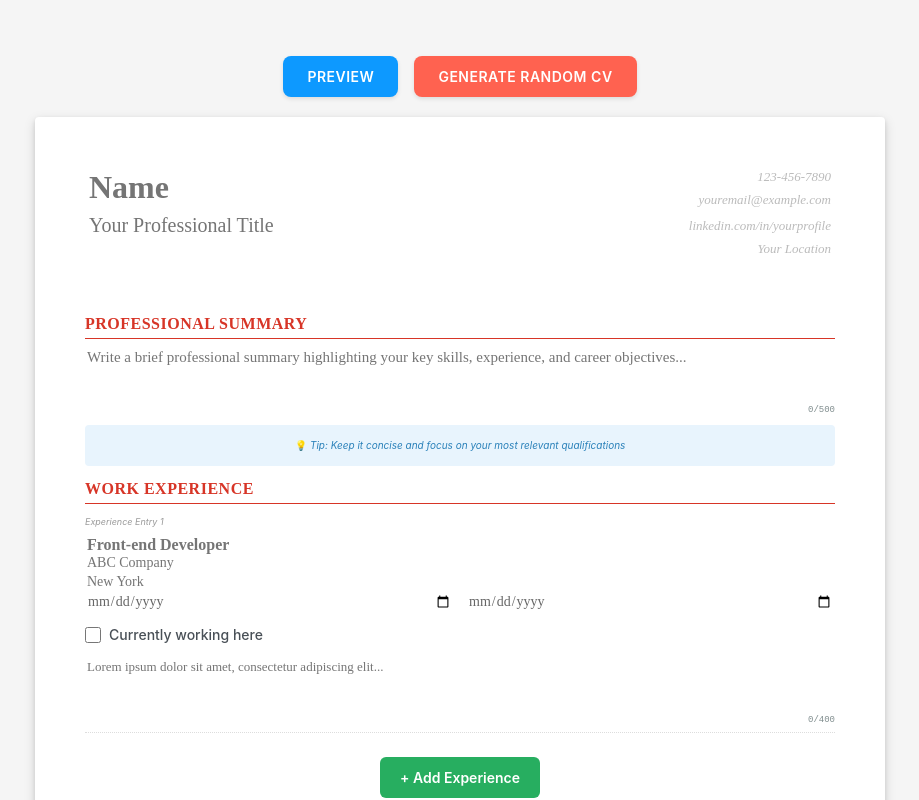
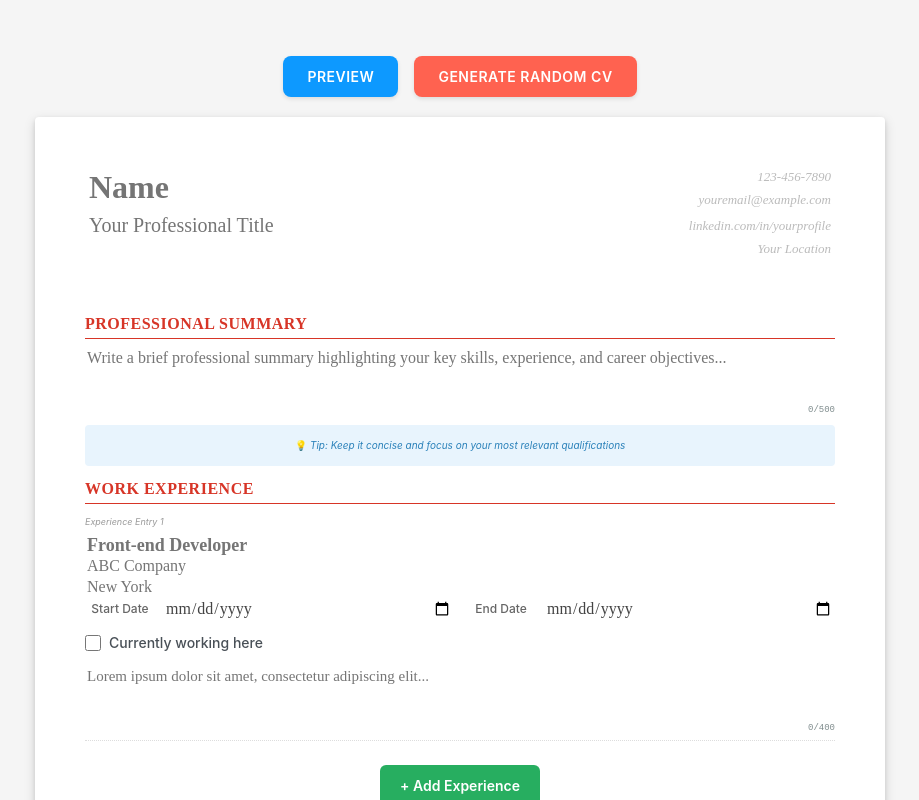
Before and after one commit to aminm19/cv-generator, a React (Vite) app: page / in a window 1280 px wide. Shown: the top 800 px of the page, without its empty margins (180-1099 px from the left). Built offline with nearby package versions, Linux system fonts and the light colour scheme; what @react-pdf/renderer would draw is missing.

Commit message:
Adjust styles for readability and add date labels
Increase font size

```diff
--- a/src/components/InputField.css
+++ b/src/components/InputField.css
@@ -5,6 +5,22 @@
 
 .input-label {
   display: none; /* Hide labels for more resume-like appearance */
+}
+
+.input-field.show-label {
+  display: flex;
+  align-items: center;
+  gap: 8px;
+}
+
+.input-field.show-label .input-label {
+  display: block;
+  font-size: 12px;
+  color: #666;
+  font-weight: 500;
+  min-width: 70px;
+  margin-bottom: 0;
+  white-space: nowrap;
 }
 
 .required {
@@ -17,7 +33,7 @@
   padding: 1px 2px;
   border: none;
   border-radius: 0;
-  font-size: 15px;
+  font-size: 16px;
   font-family: 'Times New Roman', serif;
   color: #000;
   background-color: transparent;
@@ -30,23 +46,23 @@
 /* Primary fields (job titles, school names) - Bold and prominent */
 .input-field.primary .input-text {
   font-weight: 600;
-  font-size: 16px;
+  font-size: 18px;
   color: #000;
 }
 
-/* Secondary fields (companies, dates) - Gray and smaller */
+/* Secondary fields (companies, dates) - Gray but readable */
 .input-field.secondary .input-text {
   font-weight: 400;
-  font-size: 14px;
-  color: #666;
+  font-size: 16px;
+  color: #444;
 }
 
-/* Tertiary fields (descriptions, locations) - Smallest */
+/* Tertiary fields (descriptions, locations) - Readable size */
 .input-field.tertiary .input-text,
 .input-field.tertiary .input-textarea {
   font-weight: 400;
-  font-size: 13px;
-  color: #555;
+  font-size: 15px;
+  color: #333;
 }
 
 .input-text:focus,
--- a/src/components/InputField.jsx
+++ b/src/components/InputField.jsx
@@ -30,7 +30,7 @@ function InputField({
   }
 
   return (
-    <div className={`input-field ${className}`}>
+    <div className={`input-field ${className} ${type === 'date' ? 'show-label' : ''}`}>
       <label className="input-label">
         {label}
         {required && <span className="required">*</span>}
```
